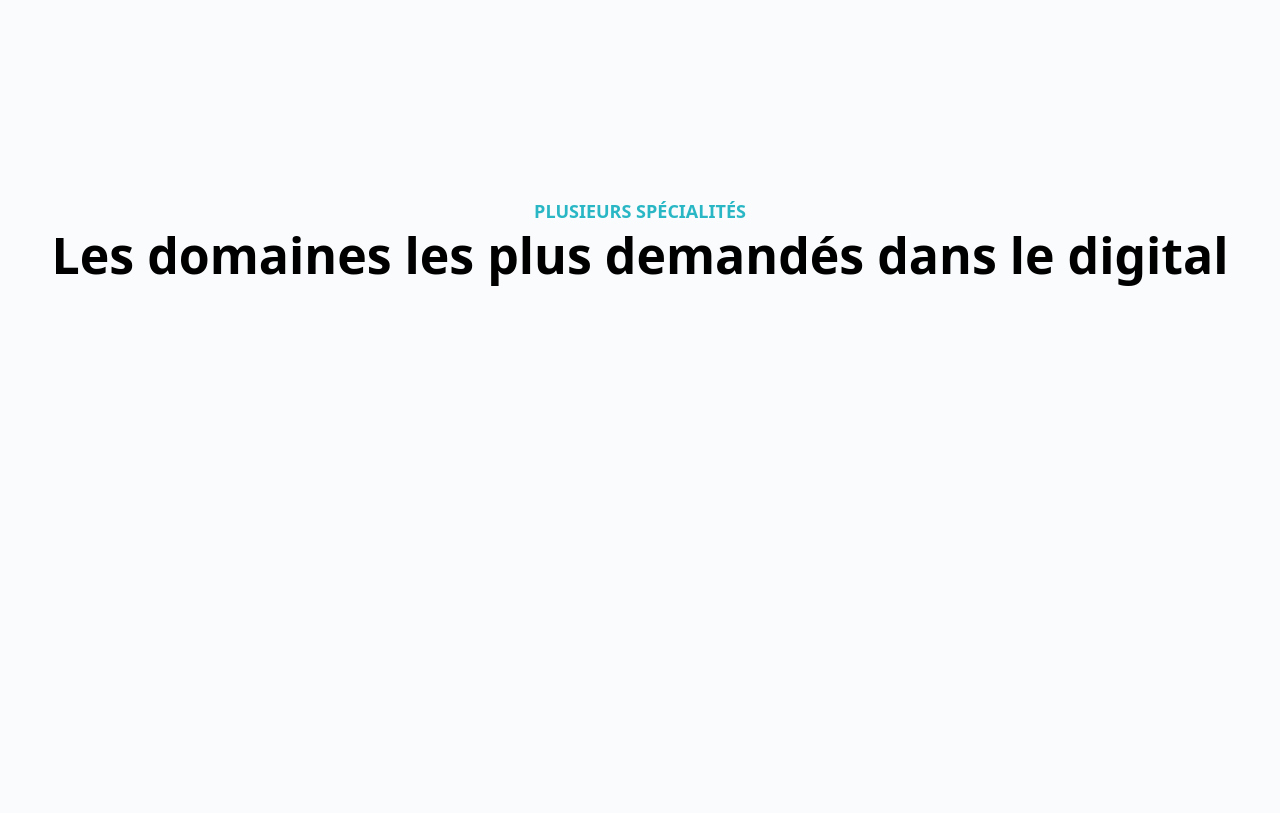
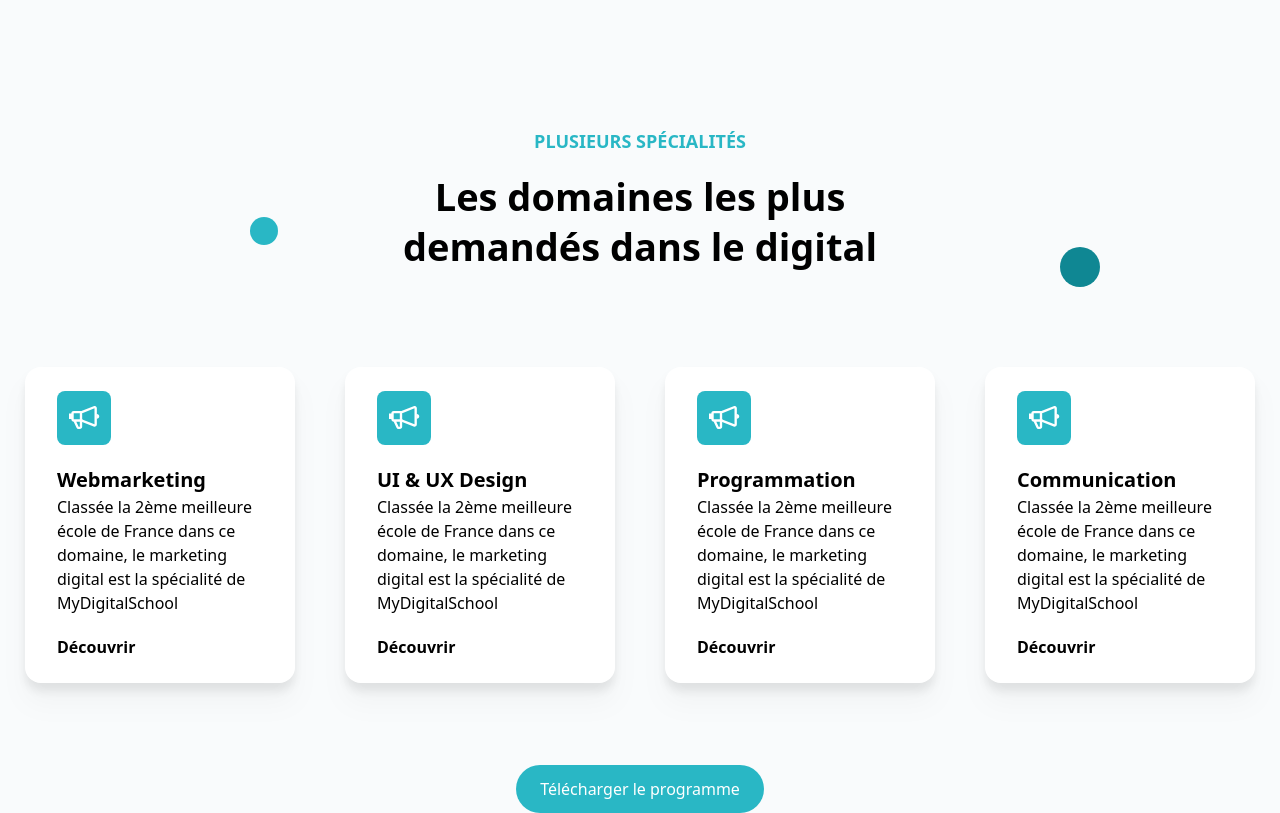
Before and after one commit to RaphBdt/MDS-Website, a Vue app: page / in a window 1280 px wide. Shown: the part 1180-1993 px from the top of the page. Before the commit the page ends 1469 px from the top, so only its background shows below. Built offline with nearby package versions, Linux system fonts and the light colour scheme.

Commit message:
subjects on the homepage

```diff
--- a/src/App.vue
+++ b/src/App.vue
@@ -7,9 +7,11 @@ import Button from './components/Button.vue'
 import StudentImages from './components/StudentImages.vue'
 import OtherTitles from './components/OtherTitles.vue'
 import City from './components/City.vue'
+import Category from './components/Category.vue'
+import Point from './components/Point.vue'
 
 export default defineComponent({
-  components: { Nav, MainTitle, Button, StudentImages, OtherTitles, City },
+  components: { Nav, MainTitle, Button, StudentImages, OtherTitles, City, Category, Point },
     props: {
         message: String
     },
@@ -31,9 +33,22 @@ export default defineComponent({
   </div>
   <StudentImages class="mx-auto my-36" />
   <OtherTitles type="h3" msg="Des campus partout en France" />
-  <City class="mt-8 mb-60" numberOfStudents="2000" imageFile="ville1.png" />
+  <City class="mt-8 mb-[170px]" numberOfStudents="2000" imageFile="ville1.png" />
   <OtherTitles type="h3" msg="Plusieurs spécialités" />
-  <OtherTitles type="h2" msg="Les domaines les plus demandés dans le digital" />
+  <OtherTitles class="w-[600px] mx-auto mt-4" type="h2" msg="Les domaines les plus demandés dans le digital" />
+  <div class="relative">
+    <div class="container mx-auto flex justify-around align-center mt-24">
+      <Category title="Webmarketing" description="Classée la 2ème meilleure école de France dans ce domaine, le marketing digital est la spécialité de MyDigitalSchool" />
+      <Category title="UI & UX Design" description="Classée la 2ème meilleure école de France dans ce domaine, le marketing digital est la spécialité de MyDigitalSchool" />
+      <Category title="Programmation" description="Classée la 2ème meilleure école de France dans ce domaine, le marketing digital est la spécialité de MyDigitalSchool" />
+      <Category title="Communication" description="Classée la 2ème meilleure école de France dans ce domaine, le marketing digital est la spécialité de MyDigitalSchool" />
+    </div>
+    <Point class="absolute left-[250px] -top-[150px]" color="primary" size="medium" />
+    <Point class="absolute right-[180px] -top-[120px]" color="secondary" size="big" />
+  </div>
+  <div class="flex justify-center mt-[50px]">
+    <Button class="mx-auto mt-8" text="Télécharger le programme" />
+  </div>
 </template>
 
 <style scoped>
--- /dev/null
+++ b/src/components/Category.vue
@@ -0,0 +1,28 @@
+<script lang="ts">
+import { defineComponent } from 'vue'
+
+export default defineComponent({
+    props: {
+        title: String,
+        description: String
+    },
+    setup(props) {
+
+    },
+})
+</script>
+
+<template>
+    <div class="bg-white drop-shadow-xl w-[270px] min-h-[250px] px-8 py-6 rounded-[16px]">
+        <div class="bg-[#29B7C5] w-[54px] h-[54px] rounded-lg flex items-center justify-center mb-5">
+            <img src="../assets/icon-category.svg" alt="">
+        </div>
+        <h3 class="font-bold text-[20px]">{{ title }}</h3>
+        <p class="mb-5">{{ description }}</p>
+        <a class="font-bold" href="">Découvrir</a>
+    </div>
+</template>
+
+<style scoped>
+
+</style>
--- a/src/components/OtherTitles.vue
+++ b/src/components/OtherTitles.vue
@@ -1,9 +1,7 @@
 <script lang="ts">
 import { defineComponent } from 'vue'
-import Point from './Point.vue'
 
 export default defineComponent({
-  components: { Point },
     props: {
         type: String,
         msg: String
@@ -15,8 +13,10 @@ export default defineComponent({
 </script>
 
 <template>
-    <h2 v-if="type === 'h2'" class="font-extrabold text-[50px] text-center leading-[60px]">{{ msg }}</h2>
-    <h3 v-if="type === 'h3'" class="font-bold text-[18px] text-center uppercase text-[#29B7C5]">{{ msg }}</h3>
+    <div>
+        <h2 v-if="type === 'h2'" class="font-extrabold text-[38px] text-center leading-[50px]">{{ msg }}</h2>
+        <h3 v-if="type === 'h3'" class="font-bold text-[18px] text-center uppercase text-[#29B7C5]">{{ msg }}</h3>
+    </div>
 </template>
 
 <style scoped>
```
Also changed, not shown: src/assets/icon-category.svg (added).
